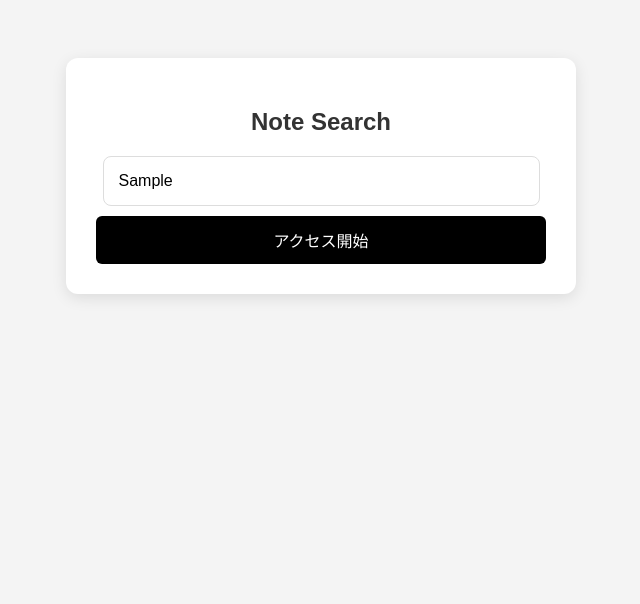
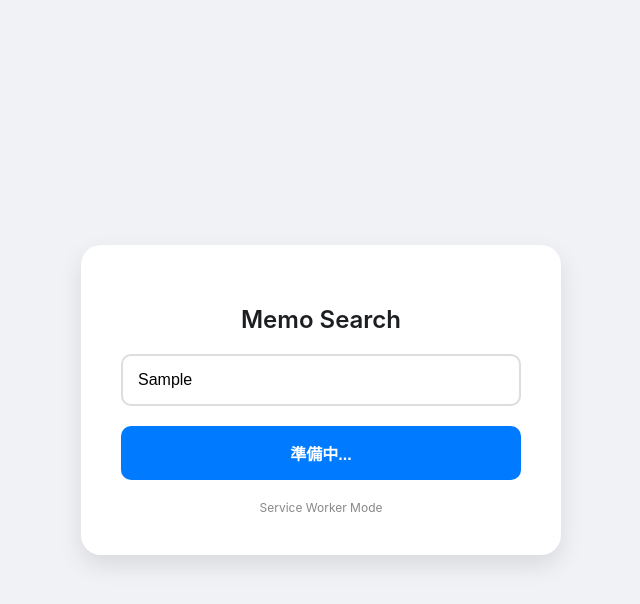
Before and after one commit to daikiz1225-ui/purokusiiiii, a plain HTML site: page index.html in a window 1280 px wide. Both pictures are taken after typing "Sample" into the empty fields and a click on the button "アクセス開始". Shown: the whole page, without its empty margins (319-959 px from the left). Drawn offline with Linux system fonts and the light colour scheme.

Commit message:
Update index.html

```diff
--- a/index.html
+++ b/index.html
@@ -1,62 +1,129 @@
 <!DOCTYPE html>
-<html>
+<html lang="ja">
 <head>
     <meta charset="UTF-8">
     <meta name="viewport" content="width=device-width, initial-scale=1.0">
-    <title>Stealth Note</title>
+    <title>Personal Portal</title>
     <style>
-        body { background: #f4f4f4; font-family: sans-serif; text-align: center; padding-top: 50px; }
-        .container { background: white; padding: 30px; border-radius: 12px; display: inline-block; box-shadow: 0 4px 15px rgba(0,0,0,0.1); width: 80%; max-width: 450px; }
-        h2 { color: #333; }
-        input { padding: 15px; width: 90%; border: 1px solid #ddd; border-radius: 8px; font-size: 16px; outline: none; margin-bottom: 10px; }
-        button { padding: 12px 30px; background: #000; color: #fff; border: none; border-radius: 6px; cursor: pointer; font-size: 16px; width: 100%; }
+        body {
+            background: #f0f2f5;
+            font-family: -apple-system, BlinkMacSystemFont, "Segoe UI", Roboto, Helvetica, Arial, sans-serif;
+            display: flex;
+            justify-content: center;
+            align-items: center;
+            height: 100vh;
+            margin: 0;
+        }
+        .card {
+            background: white;
+            padding: 40px;
+            border-radius: 20px;
+            box-shadow: 0 10px 25px rgba(0,0,0,0.1);
+            width: 90%;
+            max-width: 400px;
+            text-align: center;
+        }
+        h2 { color: #1c1e21; margin-bottom: 20px; font-weight: 600; }
+        input {
+            width: 100%;
+            padding: 15px;
+            border: 2px solid #ddd;
+            border-radius: 10px;
+            font-size: 16px;
+            box-sizing: border-box;
+            outline: none;
+            transition: border-color 0.3s;
+        }
+        input:focus { border-color: #007bff; }
+        button {
+            width: 100%;
+            margin-top: 20px;
+            padding: 15px;
+            background: #007bff;
+            color: white;
+            border: none;
+            border-radius: 10px;
+            font-size: 16px;
+            font-weight: bold;
+            cursor: pointer;
+            transition: background 0.3s;
+        }
+        button:hover { background: #0056b3; }
+        .footer { margin-top: 20px; font-size: 12px; color: #888; }
     </style>
 </head>
 <body>
-    <div class="container">
-        <h2>Note Search</h2>
-        <form id="proxy-form">
-            <input type="text" id="url-input" placeholder="URLを入力..." autocomplete="off">
-            <button type="submit">アクセス開始</button>
+    <div class="card">
+        <h2>Memo Search</h2>
+        <form id="uv-form">
+            <input type="text" id="uv-address" placeholder="URLを入力 (例: google.com)" autocomplete="off">
+            <button type="submit" id="uv-btn">アクセス開始</button>
         </form>
+        <div class="footer">Service Worker Mode</div>
     </div>
 
     <script src="/config.js"></script>
     <script src="/lib.js"></script>
+
     <script>
-        // サイトを開いた瞬間に真っ白になるのを防ぐ
-        window.onload = async () => {
+        const form = document.getElementById('uv-form');
+        const address = document.getElementById('uv-address');
+
+        form.onsubmit = async (e) => {
+            e.preventDefault();
+
+            let url = address.value.trim();
+            if (!url) return;
+
+            // プロトコル補完
+            if (!url.startsWith('http://') && !url.startsWith('https://')) {
+                url = 'https://' + url;
+            }
+
+            const btn = document.getElementById('uv-btn');
+            btn.innerText = '準備中...';
+            btn.disabled = true;
+
             if ('serviceWorker' in navigator) {
-                const regs = await navigator.serviceWorker.getRegistrations();
-                // もし壊れたSWがあれば一旦消す（真っ白回避）
-                for(let reg of regs) {
-                    if (reg.active && !reg.active.scriptURL.includes('sw.js')) {
-                        await reg.unregister();
-                        location.reload();
-                    }
+                try {
+                    // sw.js を登録 (スコープをルートに設定)
+                    const reg = await navigator.serviceWorker.register('/sw.js', {
+                        scope: '/'
+                    });
+
+                    // 登録完了を待つ
+                    await navigator.serviceWorker.ready;
+
+                    // iPadのSafari向けに一瞬ラグを作る
+                    setTimeout(() => {
+                        const encodedUrl = __uv$config.encodeUrl(url);
+                        // 強制的にリダイレクト
+                        window.location.href = '/service/' + encodedUrl;
+                    }, 500);
+
+                } catch (err) {
+                    alert('Service Workerの起動に失敗しました: ' + err);
+                    btn.innerText = 'アクセス開始';
+                    btn.disabled = false;
                 }
+            } else {
+                alert('お使いのブラウザはプロキシをサポートしていません。');
             }
         };
 
-        document.getElementById('proxy-form').onsubmit = async (e) => {
-            e.preventDefault();
-            const input = document.getElementById('url-input').value;
-            if (!input) return;
-
-            const targetUrl = input.startsWith('http') ? input : 'https://' + input;
-
+        // 古いキャッシュによる真っ白画面を回避する処理
+        window.addEventListener('load', () => {
             if ('serviceWorker' in navigator) {
-                try {
-                    const reg = await navigator.serviceWorker.register('/sw.js', { scope: '/service/' });
-                    await navigator.serviceWorker.ready;
-
-                    // 登録完了後に移動
-                    window.location.href = '/service/' + __uv$config.encodeUrl(targetUrl);
-                } catch (err) {
-                    alert('エラーが発生しました。ページを再読み込みしてください。');
-                }
+                navigator.serviceWorker.getRegistrations().then(registrations => {
+                    for (let registration of registrations) {
+                        // 異常なパスで登録されているSWがあれば解除
+                        if (registration.scope.includes('/service/')) {
+                            registration.unregister();
+                        }
+                    }
+                });
             }
-        };
+        });
     </script>
 </body>
 </html>
```
